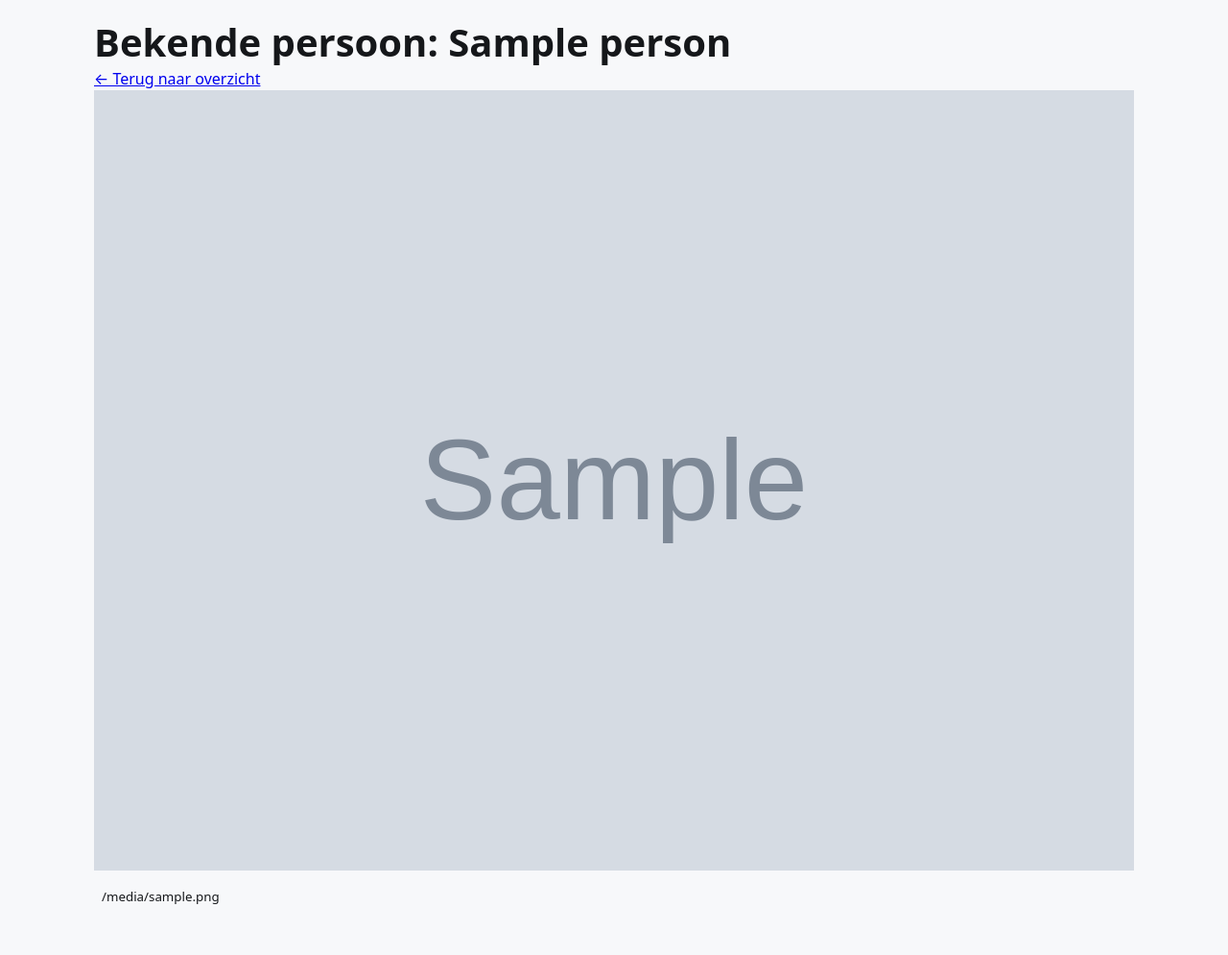
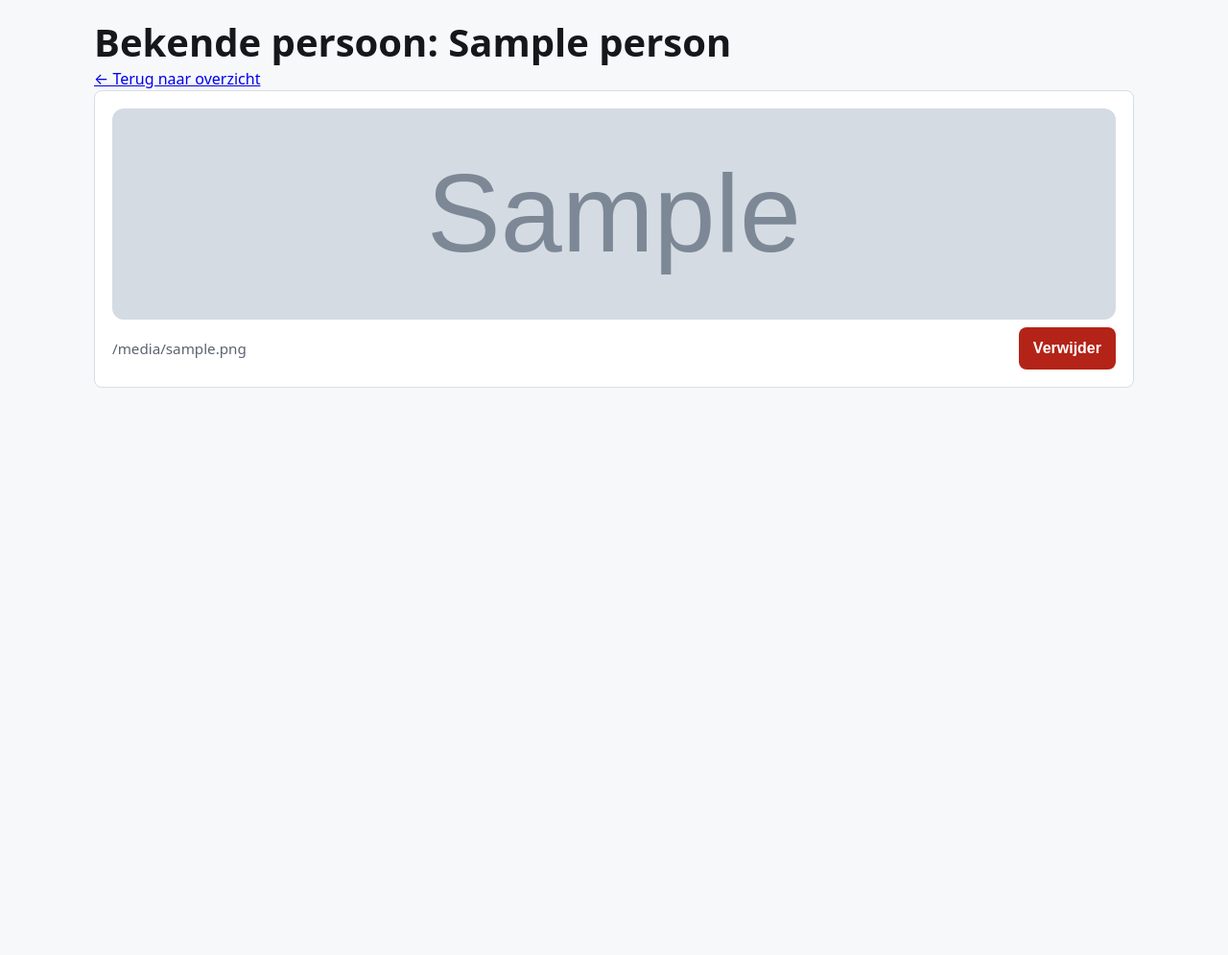
Before and after one commit to mdequanter/faceassist, a Flask app: template templates/known_person.html in a window 1280 px wide. Shown: the part 67-1062 px from the top of the page at 96% size. After the commit the page ends 471 px from the top, so only its background shows below. Run offline with Flask 3, Linux system fonts and the light colour scheme; the template is opened without the code that fills it: most values are stand-ins (such as "Sample title", 1, 10 or a date in 2020); grey boxes marked "Sample" are stand-in pictures.

Commit message:
delete photo

```diff
--- a/admin.py
+++ b/admin.py
@@ -294,6 +294,26 @@ def known_person_file(person, filename):
     return send_from_directory(person_dir, filename)
 
 
+@app.route("/known/<person>/photo/delete", methods=["POST"])
+def known_photo_delete(person):
+    filename = request.form.get("filename")
+    if not filename:
+        return redirect(url_for("known_person_page", person=person, msg="Geen foto opgegeven.", level="error"))
+
+    safe_filename = os.path.basename(filename)
+    person_dir = os.path.join(APP_DIR, "known", person)
+    photo_path = os.path.join(person_dir, safe_filename)
+
+    if not os.path.isfile(photo_path):
+        return redirect(url_for("known_person_page", person=person, msg="Foto niet gevonden.", level="error"))
+
+    try:
+        os.remove(photo_path)
+        return redirect(url_for("known_person_page", person=person, msg=f"Foto '{safe_filename}' verwijderd.", level="success"))
+    except Exception as e:
+        return redirect(url_for("known_person_page", person=person, msg=f"Fout bij verwijderen van foto: {e}", level="error"))
+
+
 @app.route("/known/delete", methods=["POST"])
 def known_delete():
     person = request.form.get("person")
--- a/templates/known_person.html
+++ b/templates/known_person.html
@@ -6,12 +6,20 @@
 
   <p><a href="{{ url_for('faces_page') }}">← Terug naar overzicht</a></p>
 
-  <div style="display:grid; grid-template-columns:repeat(auto-fit, minmax(200px, 1fr)); gap:12px;">
+  <div style="display:grid; grid-template-columns:repeat(auto-fit, minmax(220px, 1fr)); gap:12px;">
     {% for f in files %}
-      <div class="card" style="margin:0;">
-        <img alt="{{ f }}" src="{{ url_for('known_person_file', person=person, filename=f) }}" style="width:100%; height:auto;">
-        <div style="padding:8px;">
-          <small class="mono">{{ f }}</small>
+      <div class="panel" style="display:flex; flex-direction:column; gap:8px;">
+        <a href="{{ url_for('known_person_file', person=person, filename=f) }}" target="_blank" rel="noreferrer noopener" style="border-radius:12px; overflow:hidden; display:block;">
+          <img alt="{{ f }}" src="{{ url_for('known_person_file', person=person, filename=f) }}" style="width:100%; height:220px; object-fit:cover; display:block;">
+        </a>
+        <div style="display:flex; justify-content:space-between; align-items:center; gap:10px;">
+          <div>
+            <div class="muted" style="font-size:0.95rem;">{{ f }}</div>
+          </div>
+          <form action="{{ url_for('known_photo_delete', person=person) }}" method="post" style="margin:0;">
+            <input type="hidden" name="filename" value="{{ f }}">
+            <button class="btn btn-danger" type="submit" onclick="return confirm('Ben je zeker dat je foto {{ f }} wil verwijderen?');">Verwijder</button>
+          </form>
         </div>
       </div>
     {% endfor %}
```
